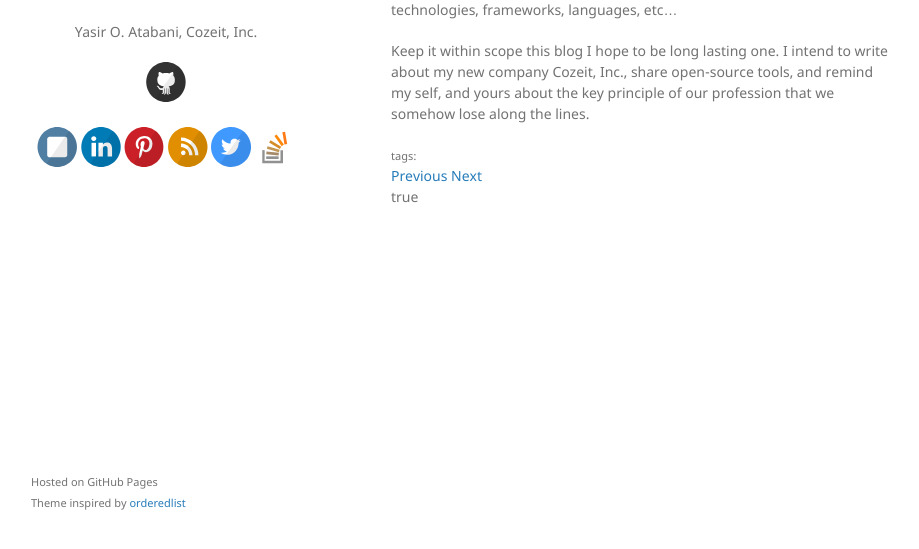
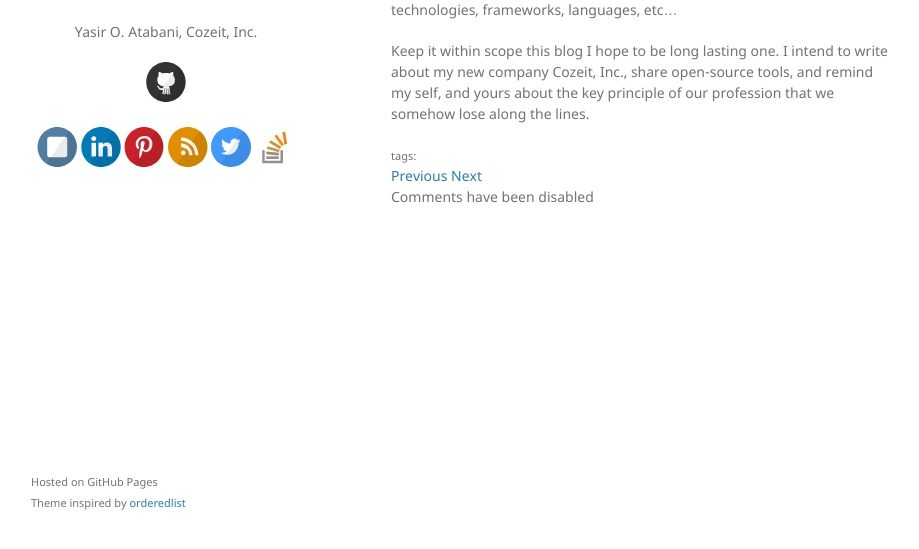
Before and after one commit to yatabani/yatabani.github.io, a Jekyll site: the page built from _posts/2015-9-15-Hello-Again - Copy.md, in a window 1280 px wide, cut to the strip 318-867 px from the top of the page. Shown: the whole strip, without its empty margins (179-1098 px from the left). Built offline with Jekyll 4.4.1, drawn with Linux system fonts in a browser that asks for light colours; comment, search, counter and statistics services are not loaded.

Commit message:
disable comment feature

```diff
--- a/_layouts/post.html
+++ b/_layouts/post.html
@@ -22,7 +22,10 @@ layout: default
   {% endif %}
 </nav><!-- /.pagination -->
 
-  {{ page.disable_comments }}
-  {% include disqus.html %}
+  {% if page.disable_comments %}
+    <div class="comments">Comments have been disabled</div>
+  {% else %}
+    {% include disqus.html %}
+  {% endif %}
 
 </article>
```
